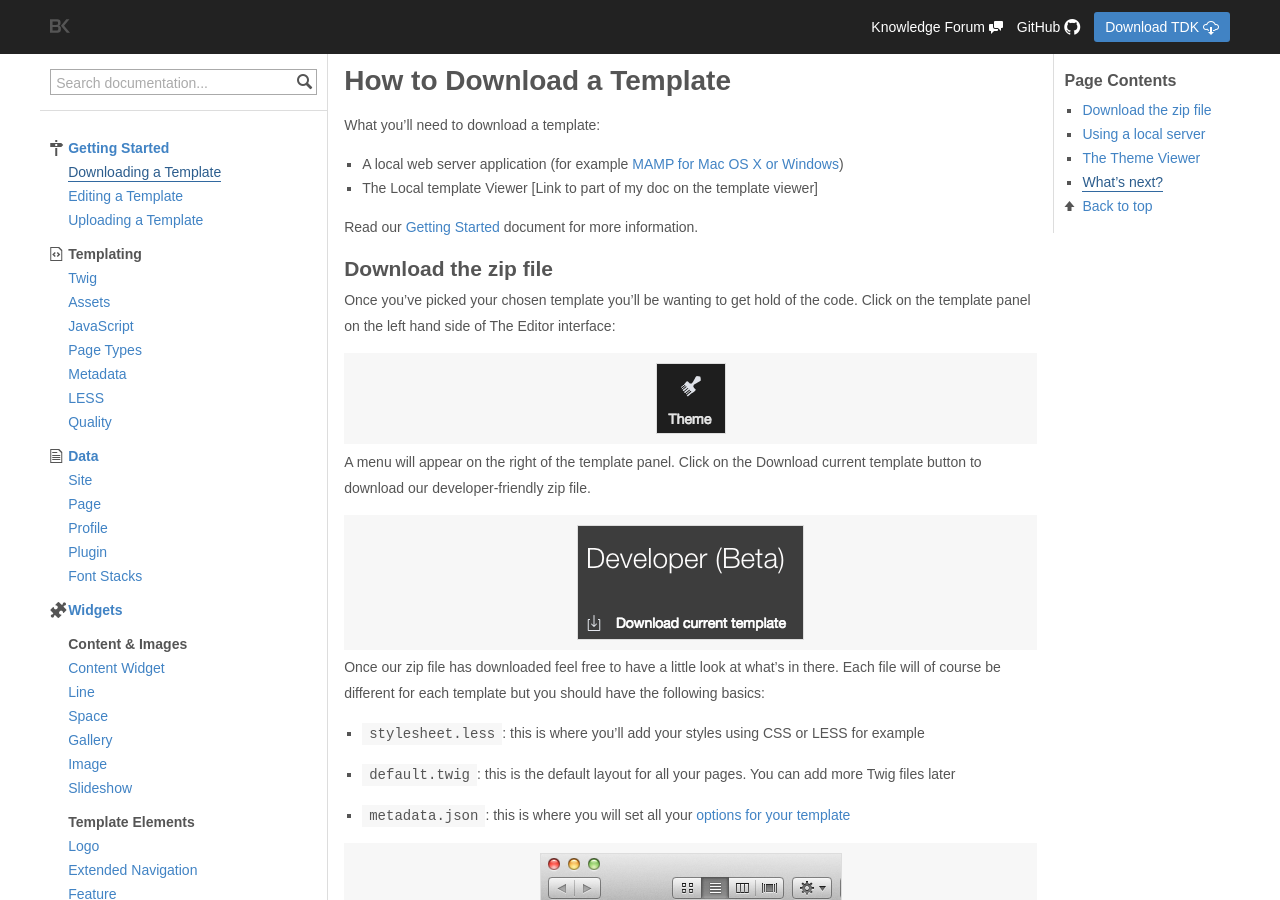
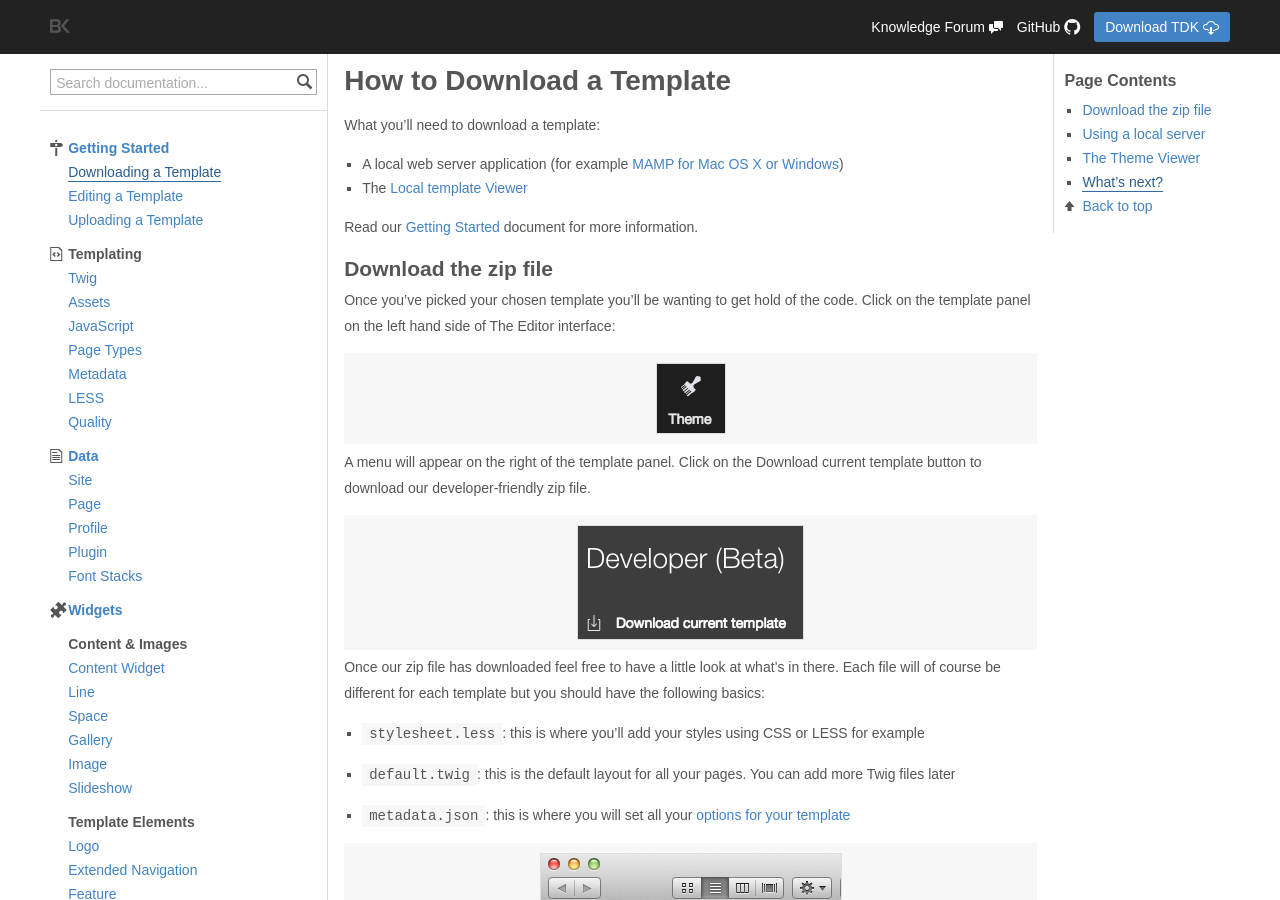
Before and after one commit to rusic/documentation, a Jekyll site: the page built from getting-started/downloading.md, in a window 1280 px wide and 900 px high. Built offline with Jekyll 4.4.1, drawn with Linux system fonts in a browser that asks for light colours.

Commit message:
Amends copy on downloading section, links to Local Theme Viewer section

```diff
--- a/getting-started/downloading.md
+++ b/getting-started/downloading.md
@@ -8,7 +8,7 @@ title: Downloading a Template
 What you'll need to download a template:
 
 * A local web server application (for example [MAMP for Mac OS X or Windows](/getting-started/#a-local-web-server-application))
-* The Local template Viewer [Link to part of my doc on the template viewer]
+* The [Local template Viewer](/getting-started/#access-to-the-local-theme-viewer)
 
 Read our [Getting Started](/getting-started/) document for more information.
 
```
